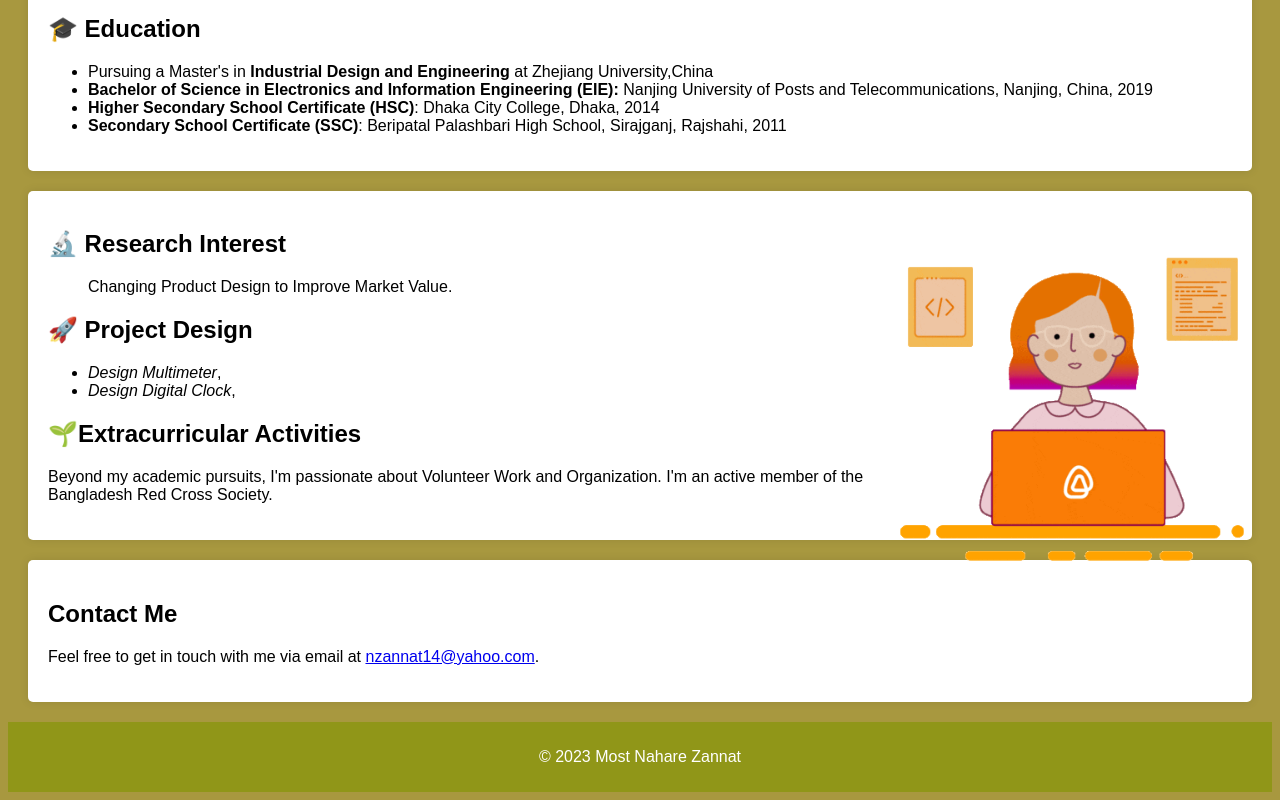
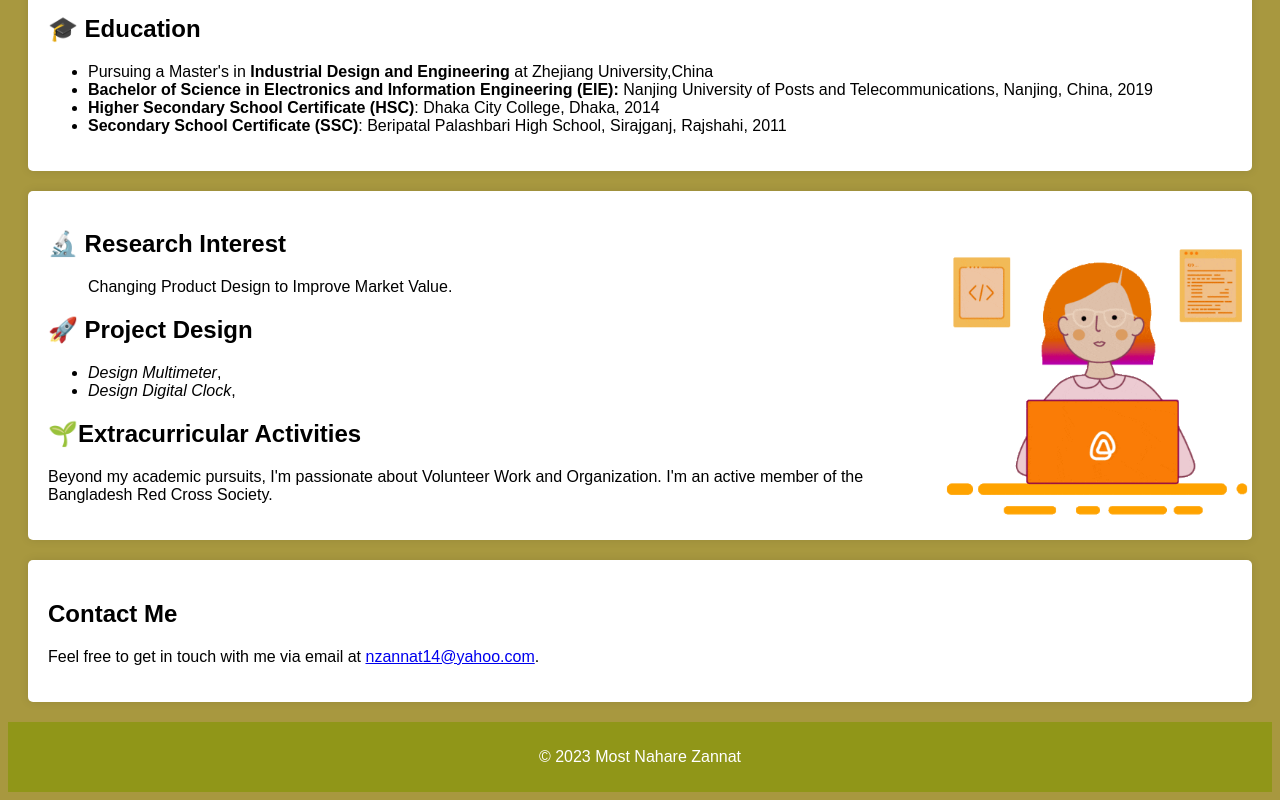
Before and after one commit to NahareZannat/NahareZannat.github.io, a plain HTML site: page index.html in a window 1280 px wide. Shown: the part 897-1697 px from the top of the page. Drawn offline with Linux system fonts and the light colour scheme.

Commit message:
Update index.html

```diff
--- a/index.html
+++ b/index.html
@@ -46,7 +46,7 @@
             <li><strong>Secondary School Certificate (SSC)</strong>: Beripatal Palashbari High School, Sirajganj, Rajshahi, 2011</li>
         </ul>
     </section>
-    <img align="right" alt="coding" width="400" src="coding.gif">
+    <img align="right" alt="coding" width="350" src="coding.gif">
     <section id=" Research Interest">
 
 
```
